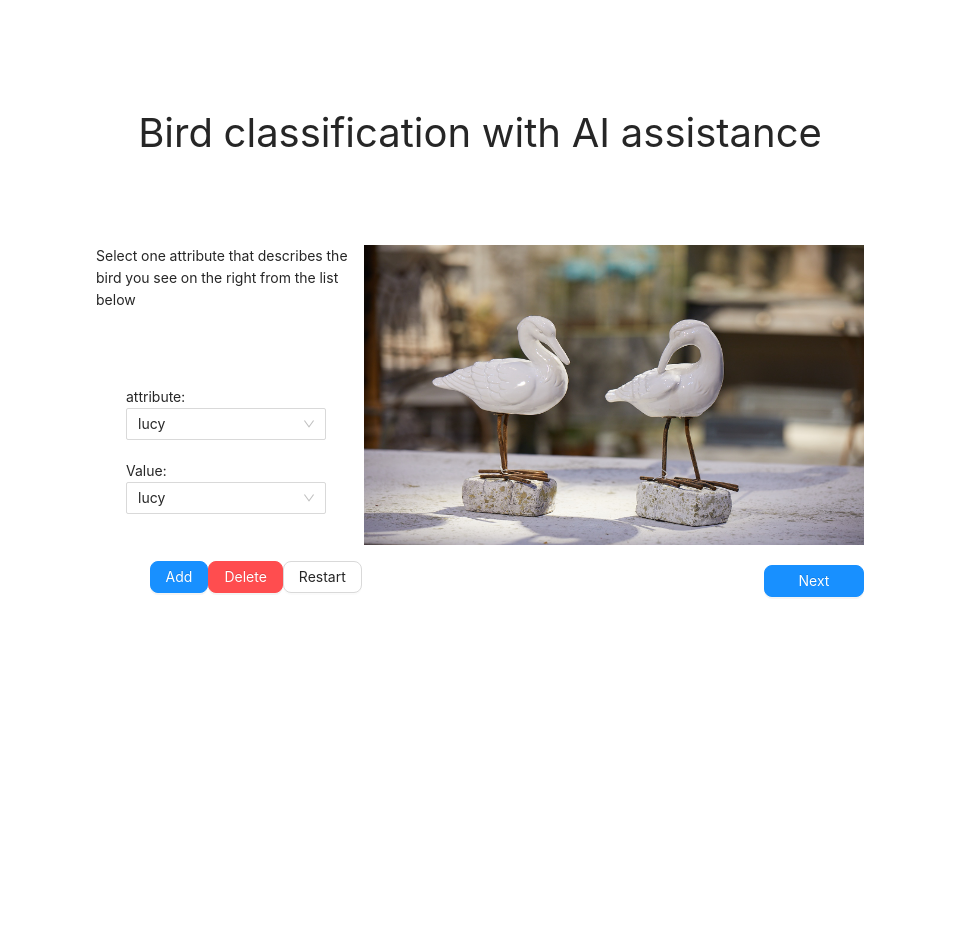
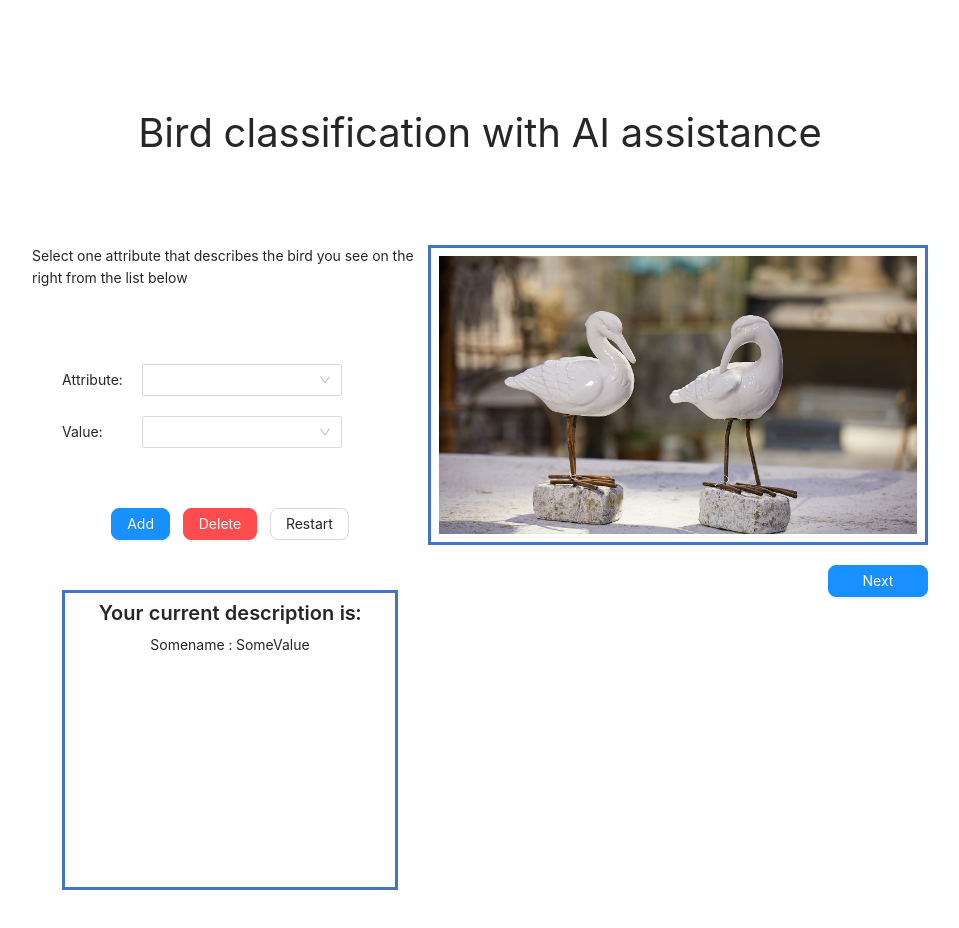
Before and after one commit to chenghao525/Interac-with-AI-system-flask-app, a React (Create React App) app in the folder react-frontend/: page / in a window 1280 px wide. Shown: the top 928 px of the page, without its empty margins (160-1119 px from the left). Before the commit the page ends 800 px from the top, so only its background shows below. Built offline with nearby package versions, Linux system fonts and the light colour scheme.

Commit message:
Attribute component created

```diff
--- a/react-frontend/src/CSS/firstPage.css
+++ b/react-frontend/src/CSS/firstPage.css
@@ -13,12 +13,20 @@
   }
 
 .page-container{
-    padding: 8% 20%;
+    padding: 8% 15%;
+}
+
+.right-panel{
 }
 
 .title{
     font-size: 40px;
     margin: 0 0 80px 0;
+}
+
+.input-description{
+    display: inline-block;
+    width: 80px;
 }
 
 .input-container{
@@ -58,3 +66,29 @@
     float: right;
     width: 20%
 }
+
+.description-box{
+    margin: 50px 30px;
+    height: 300px;
+    border: 3px solid #4472C4;
+}
+
+.description-box #first-line{
+    margin: 5px 5px;
+    font-size: 20px;
+    font-weight: 600;
+}
+
+.img-frame{
+    height: 300px;
+    width: 500px;
+    padding: 8px 8px;
+    border: 3px solid #4472C4;
+    float: right;
+}
+
+img{
+width: 100%;
+  height: 100%;
+  object-fit: cover;
+}
--- /dev/null
+++ b/react-frontend/src/components/Attribute.js
@@ -0,0 +1,24 @@
+import React, { useEffect, useState } from "react";
+import { useDispatch, useSelector } from "react-redux";
+import "../CSS/firstPage.css";
+
+
+
+const Attribute = (props) => {
+    const [attribute, setAttribute] = useState(0);
+    const [value, setValue] = useState(0);
+
+    useEffect(()=>{
+        setAttribute(props.name);
+        setValue(props.value);
+    },[]);
+
+    return (
+        <div >
+            {attribute} : {value}
+        </div>
+    )
+
+};
+
+export default Attribute;
--- a/react-frontend/src/components/FirstPage.js
+++ b/react-frontend/src/components/FirstPage.js
@@ -5,6 +5,7 @@ import { Image, Dropdown, Menu, Button, Select } from "antd";
 import img from "../images/1.jpg";
 import { DownOutlined } from "@ant-design/icons";
 import { attributesValue, imageList } from "../data/data.js";
+import Attribute from './Attribute.js';
 const fs = require("fs");
 
 const { Option } = Select;
@@ -17,6 +18,7 @@ const FirstPage = () => {
   const [selectedAttribute, setSelectedAttribute] = useState("");
   const [selectedValue, setSelectedValue] = useState("");
   const [imgIndex, setImgIndex] = useState(0);
+  const [desContentHTML, setDesContentHTML] = useState(0);
 
   const getAttributeOptions = () => {
     console.log("Good shit");
@@ -57,7 +59,9 @@ const FirstPage = () => {
     setImgIndex(imgIndex + 1);
   };
 
-  useEffect(() => {}, []);
+  useEffect(() => {
+
+  }, []);
 
   return (
     <div className="page-container">
@@ -70,9 +74,9 @@ const FirstPage = () => {
           </div>
           <div className="input-container">
             <div className="attribute-container">
-              attribute:
+              <span className="input-description">Attribute:</span>
               <Select
-                defaultValue="lucy"
+                defaultValue=""
                 style={{ width: 200 }}
                 onChange={handleAttriSelect}
               >
@@ -80,9 +84,9 @@ const FirstPage = () => {
               </Select>
             </div>
             <div className="value-container">
-              Value:
+              <span className="input-description">Value:</span>
               <Select
-                defaultValue="lucy"
+                defaultValue=""
                 style={{ width: 200 }}
                 onChange={handleValueSelect}
               >
@@ -99,13 +103,21 @@ const FirstPage = () => {
             </Button>
             <Button className="round-btn">Restart</Button>
           </div>
+          <div className="description-box">
+            <div id="first-line">Your current description is:</div>
+            <div className="description-context">
+                <Attribute name="Somename" value="SomeValue" />
+            </div>
+          </div>
         </div>
         <div className="column right-panel">
-          <img
-            width={500}
-            height={300}
-            src={baseImgUrl + imageList[imgIndex]}
-          ></img>
+          <div className="img-frame-container">
+            <div className="img-frame">
+              <img
+                src={baseImgUrl + imageList[imgIndex]}
+              ></img>
+            </div>
+          </div>
           <div>
             <Button
               className="round-btn next-btn"
```
